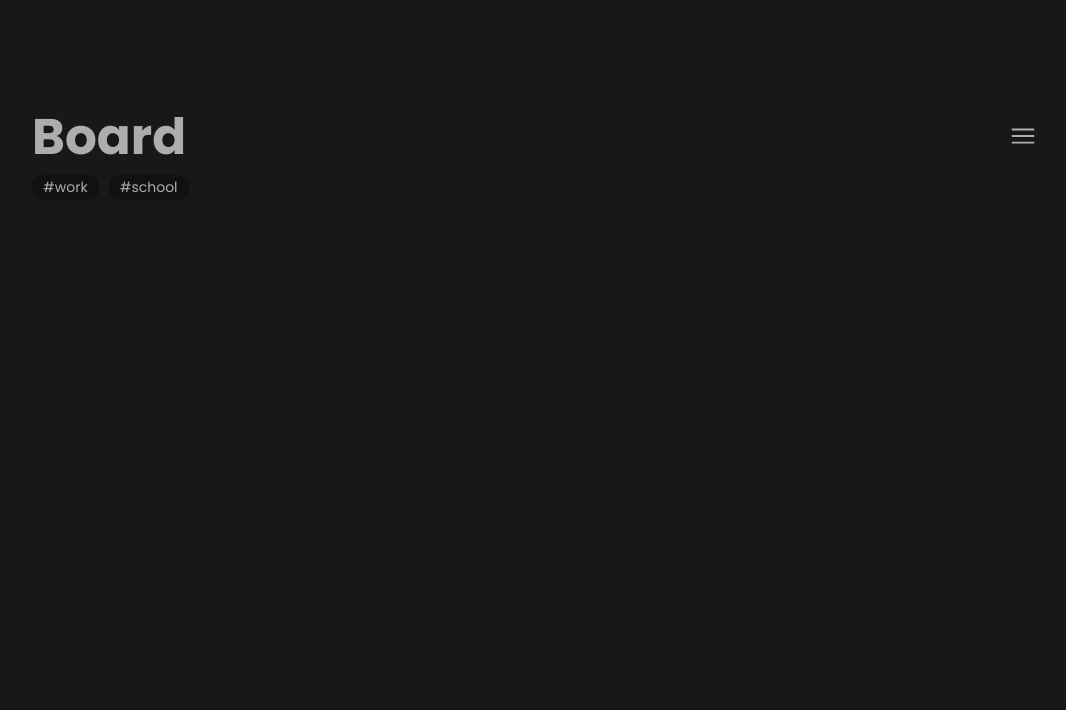
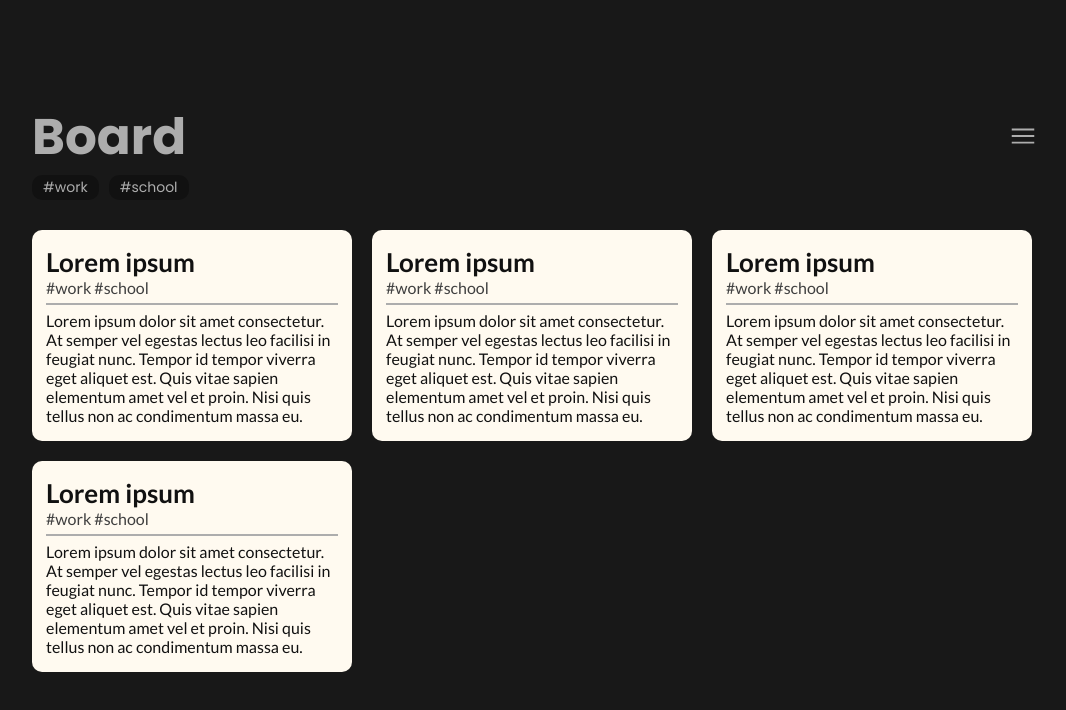
Before and after one commit to codeandjoy/HasteNote, a React (Create React App) app: page / in a window 1280 px wide. Shown: the top 710 px of the page, without its empty margins (108-1174 px from the left). Built offline with nearby package versions, Linux system fonts and the light colour scheme.

Commit message:
Create Note layout, added Lato font

```diff
--- a/src/App.css
+++ b/src/App.css
@@ -1,4 +1,6 @@
 /* Fonts */
+
+/*Poppins*/
 @font-face {
     font-family: "Poppins";
     src: url("../public/fonts/Poppins-Regular.ttf");
@@ -9,3 +11,15 @@
   src: url("../public/fonts/Poppins-Bold.ttf");
   font-weight: bold;
 }
+
+/*Lato*/
+@font-face {
+  font-family: "Lato";
+  src: url("../public/fonts/Lato-Regular.ttf");
+}
+
+@font-face {
+  font-family: "Lato";
+  src: url("../public/fonts/Lato-Bold.ttf");
+  font-weight: bold;
+}
--- a/src/App.js
+++ b/src/App.js
@@ -1,8 +1,36 @@
 import React from 'react';
 import Header from './components/Header/Header';
 import AppContainer from './components/AppContainer/AppContainer';
+import Notes from './components/Notes/Notes';
 
 import './App.css';
+
+const dummyNotes = [
+  {
+    id: "1",
+    title: "Lorem ipsum",
+    tags: "#work #school",
+    content: "Lorem ipsum dolor sit amet consectetur. At semper vel egestas lectus leo facilisi in feugiat nunc. Tempor id tempor viverra eget aliquet est. Quis vitae sapien elementum amet vel et proin. Nisi quis tellus non ac condimentum massa eu."
+  },
+  {
+    id: "2",
+    title: "Lorem ipsum",
+    tags: "#work #school",
+    content: "Lorem ipsum dolor sit amet consectetur. At semper vel egestas lectus leo facilisi in feugiat nunc. Tempor id tempor viverra eget aliquet est. Quis vitae sapien elementum amet vel et proin. Nisi quis tellus non ac condimentum massa eu."
+  },
+  {
+    id: "3",
+    title: "Lorem ipsum",
+    tags: "#work #school",
+    content: "Lorem ipsum dolor sit amet consectetur. At semper vel egestas lectus leo facilisi in feugiat nunc. Tempor id tempor viverra eget aliquet est. Quis vitae sapien elementum amet vel et proin. Nisi quis tellus non ac condimentum massa eu."
+  },
+  {
+    id: "4",
+    title: "Lorem ipsum",
+    tags: "#work #school",
+    content: "Lorem ipsum dolor sit amet consectetur. At semper vel egestas lectus leo facilisi in feugiat nunc. Tempor id tempor viverra eget aliquet est. Quis vitae sapien elementum amet vel et proin. Nisi quis tellus non ac condimentum massa eu."
+  }
+]
 
 
 function App() {
@@ -10,6 +38,7 @@ function App() {
     <div className="App">
       <AppContainer>
         <Header/>
+        <Notes notes={ dummyNotes }/>
       </AppContainer>
     </div>
   );
--- a/src/components/Header/css/Header.css
+++ b/src/components/Header/css/Header.css
@@ -1,6 +1,7 @@
 .board-header {
   display: flex;
   justify-content: space-between;
+  margin-bottom: 30px;
 }
 .board-header .board-name {
   font-family: Poppins, sans-serif;
--- a/src/components/Header/css/Header.scss
+++ b/src/components/Header/css/Header.scss
@@ -1,6 +1,8 @@
 .board-header{
     display: flex;
     justify-content: space-between;
+
+    margin-bottom: 30px;
 
     .board-name{
         font-family: Poppins, sans-serif;
--- /dev/null
+++ b/src/components/Notes/Note.js
@@ -0,0 +1,15 @@
+import "./css/Note.css";
+
+
+const Note = ({ note }) => {
+    return (
+        <div className="note">
+            <h3 className="note-title">{ note.title }</h3>
+            <div className="note-tags"><span>{ note.tags }</span></div>
+            <div className="note-line"></div>
+            <div className="note-content">{ note.content }</div>
+        </div>
+    );
+};
+
+export default Note;
--- /dev/null
+++ b/src/components/Notes/Notes.js
@@ -0,0 +1,19 @@
+import Note from "./Note";
+
+import "./css/Notes.css";
+
+
+const Notes = ({ notes }) => {
+    return (
+        <div className="notes">
+            {
+                notes.map(note =>
+                    <Note key={ note.id } note={ note }/>
+                )
+            }
+        </div>
+    )
+};
+
+
+export default Notes;
--- /dev/null
+++ b/src/components/Notes/css/Note.css
@@ -0,0 +1,22 @@
+.note {
+  font-family: Lato;
+  padding: 16px 14px;
+  color: #111;
+  background-color: #FFFAF0;
+  border-radius: 10px;
+}
+.note .note-title {
+  margin: 0;
+  font-size: 26px;
+  font-weight: bold;
+}
+.note .note-tags {
+  margin-bottom: 6px;
+  color: #3F3F3F;
+}
+.note .note-line {
+  margin-bottom: 6px;
+  width: 100%;
+  height: 2px;
+  background-color: #adadad;
+}/*# sourceMappingURL=Note.css.map */
--- /dev/null
+++ b/src/components/Notes/css/Note.scss
@@ -0,0 +1,35 @@
+.note{
+    font-family: Lato;
+
+    padding: 16px 14px;
+
+    color: #111;
+    background-color: #FFFAF0;
+
+    border-radius: 10px;
+
+    .note-title{
+        margin: 0;
+
+        font-size: 26px;
+        font-weight: bold;
+    }
+
+    .note-tags{
+        margin-bottom: 6px;
+
+        color: #3F3F3F
+    }
+
+    .note-line{
+        margin-bottom: 6px;
+
+        width: 100%;
+        height: 2px;
+
+        background-color: #adadad;
+    }
+
+    .note-content{
+    }
+}
--- /dev/null
+++ b/src/components/Notes/css/Notes.css
@@ -0,0 +1,5 @@
+.notes {
+  display: grid;
+  grid-template-columns: repeat(3, 1fr);
+  gap: 20px;
+}/*# sourceMappingURL=Notes.css.map */
--- /dev/null
+++ b/src/components/Notes/css/Notes.scss
@@ -0,0 +1,5 @@
+.notes{
+    display: grid;
+    grid-template-columns: repeat(3, 1fr);
+    gap: 20px;
+}
```
Also changed, not shown: public/fonts/Lato-Bold.ttf (added), public/fonts/Lato-Regular.ttf (added).
